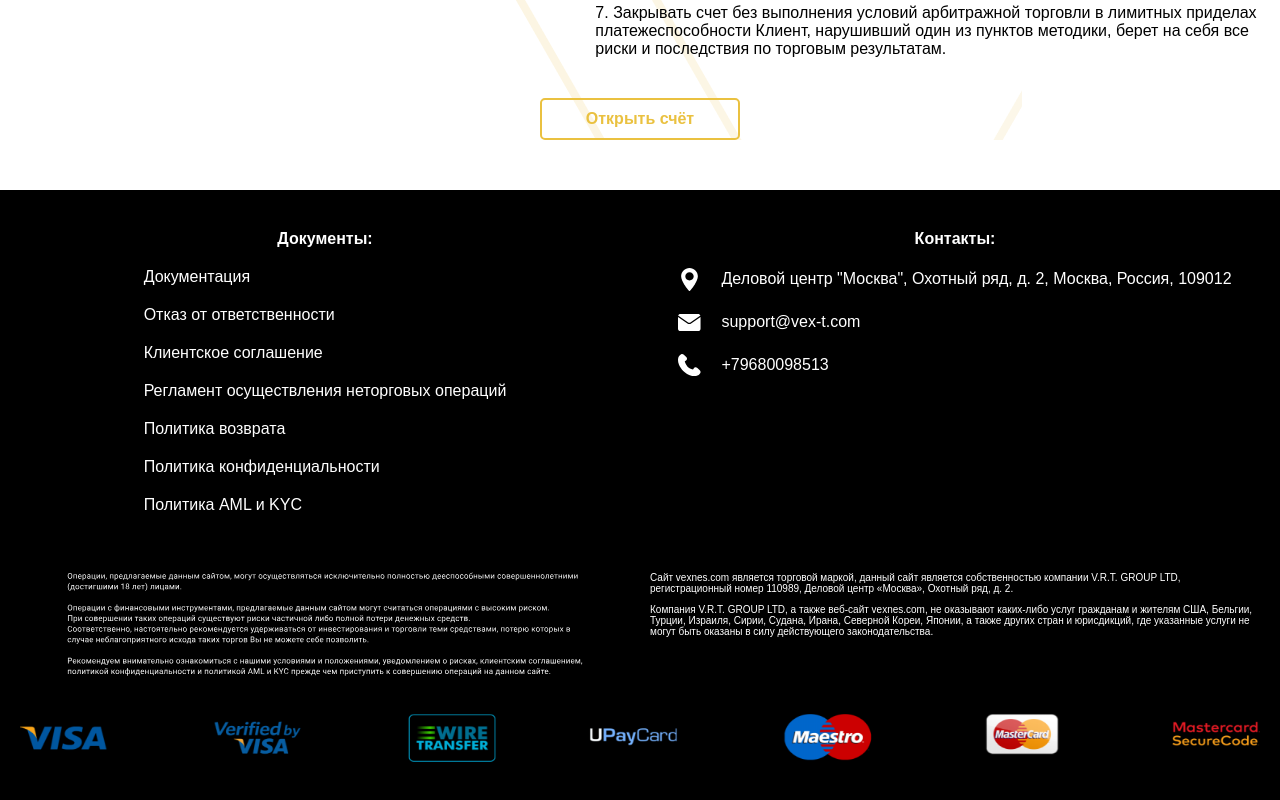
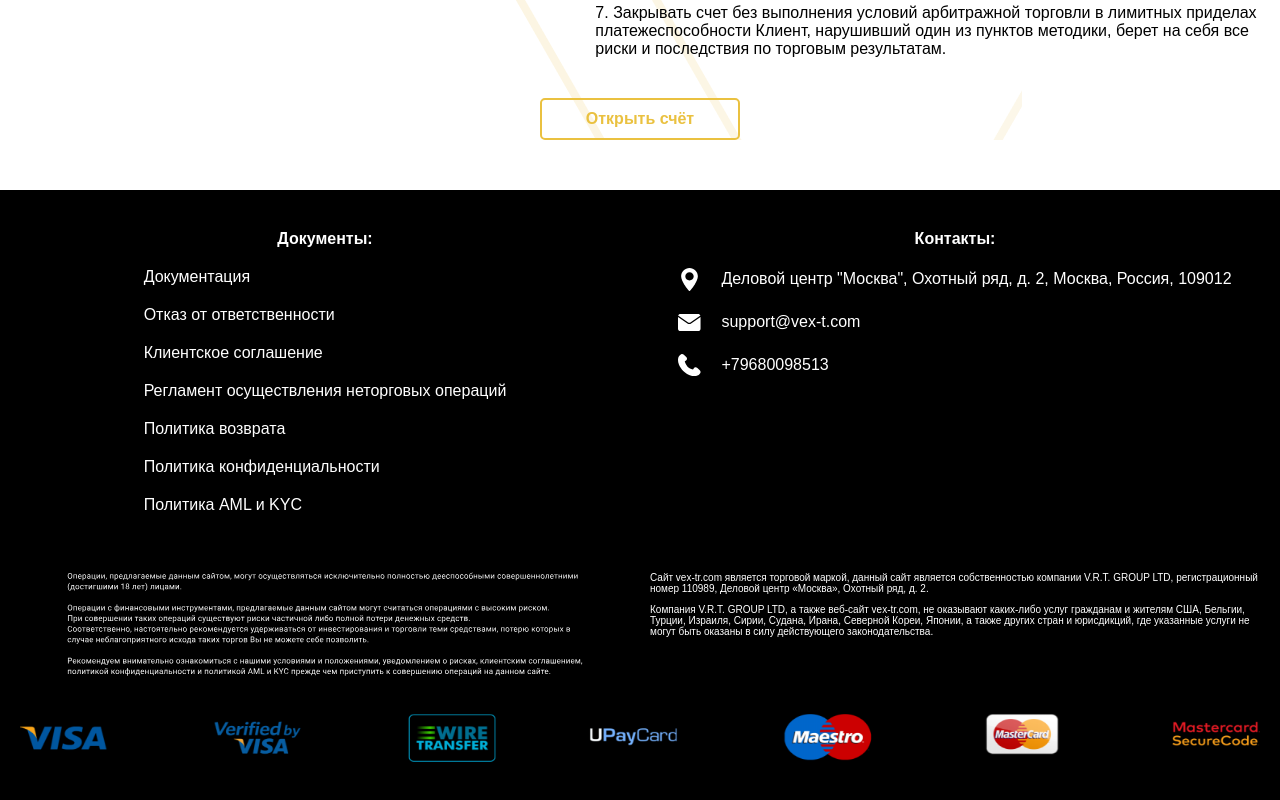
Before and after one commit to 777vestg/vexnes-trading, a Next.js app: page / in a window 1280 px wide. Shown: the part 5559-6359 px from the top of the page. Built offline with nearby package versions, Linux system fonts and the light colour scheme.

Commit message:
fix domain

```diff
--- a/src/static-data/content/variables.ts
+++ b/src/static-data/content/variables.ts
@@ -1,4 +1,4 @@
-export const domain = "vexnes.com";
+export const domain = "vex-tr.com";
 export const phoneNumber = "+79680098513";
 export const email = "support@vex-t.com";
 export const fullProjectName = "vExnes";
```
